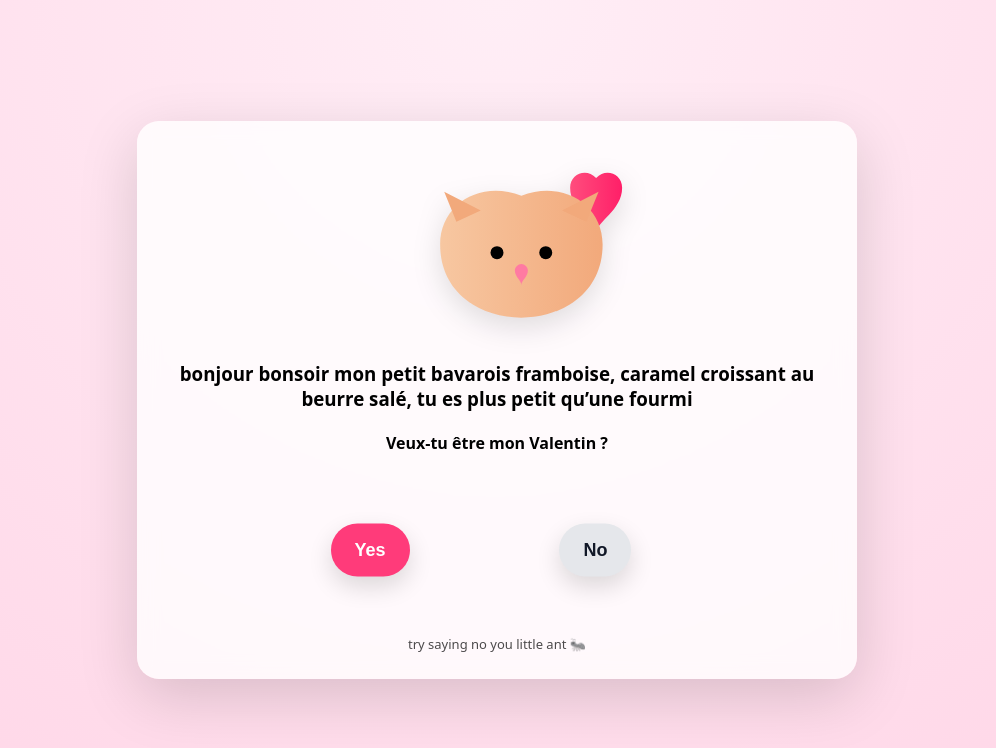
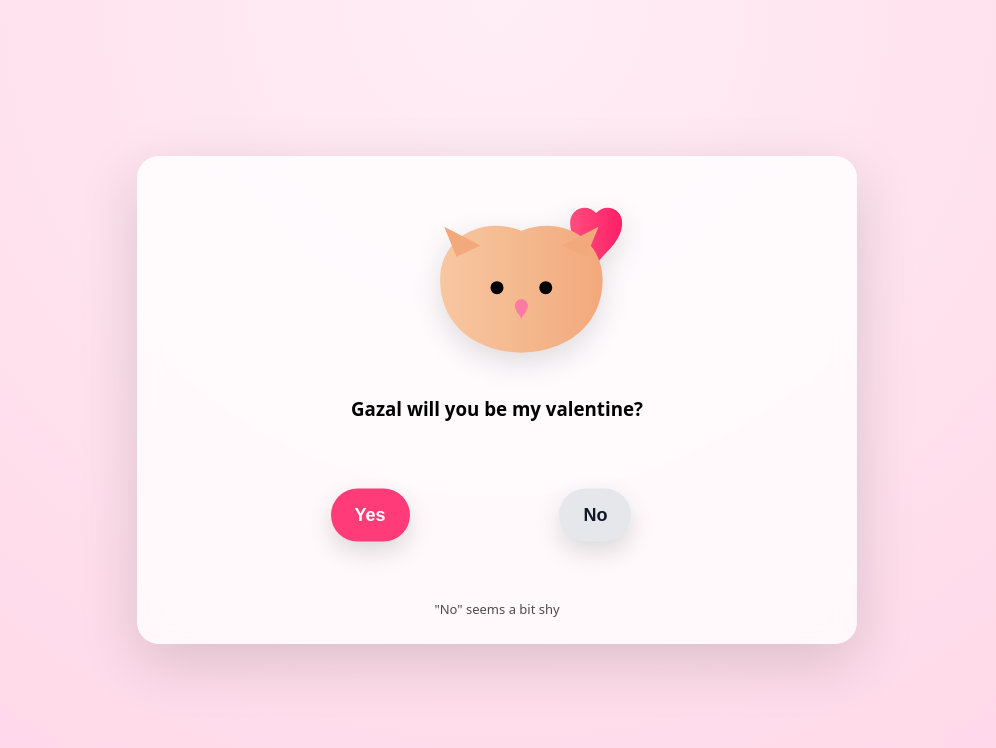
Before and after one commit to abhipraysingh/proposal, a plain HTML site: page index.html in a window 1280 px wide. Shown: the whole page, without its empty margins (143-1139 px from the left). Drawn offline with nearby package versions, Linux system fonts and the light colour scheme.

Commit message:
Change title and text for Valentine message

```diff
--- a/index.html
+++ b/index.html
@@ -3,7 +3,7 @@
 <head>
   <meta charset="UTF-8" />
   <meta name="viewport" content="width=device-width, initial-scale=1, viewport-fit=cover" />
-  <title>Yo!! Pierre you wanna come out here</title>
+  <title>Hey Cutie</title>
 
   <!-- Confetti library -->
   <script src="https://cdn.jsdelivr.net/npm/canvas-confetti@1.9.3/dist/confetti.browser.min.js"></script>
@@ -171,15 +171,14 @@
             fill="#ff7aa2"/>
     </svg>
 
-    <h3>bonjour bonsoir mon petit bavarois framboise, caramel croissant au beurre salé, tu es plus petit qu’une fourmi</h3>
-    <h4>Veux-tu être mon Valentin ?</h4>
+    <h3>Gazal will you be my valentine?</h3>
     <section class="button-zone" id="zone">
       <button id="yesBtn">Yes</button>
       <button id="noBtn">No</button>
     </section>
 
     <!-- HINT -->
-    <div class="hint" id="hint">try saying no you little ant 🐜</div>
+    <div class="hint" id="hint">"No" seems a bit shy</div>
 
     <section class="result" id="result">
       <h2>YAY! 🎉</h2>
```
